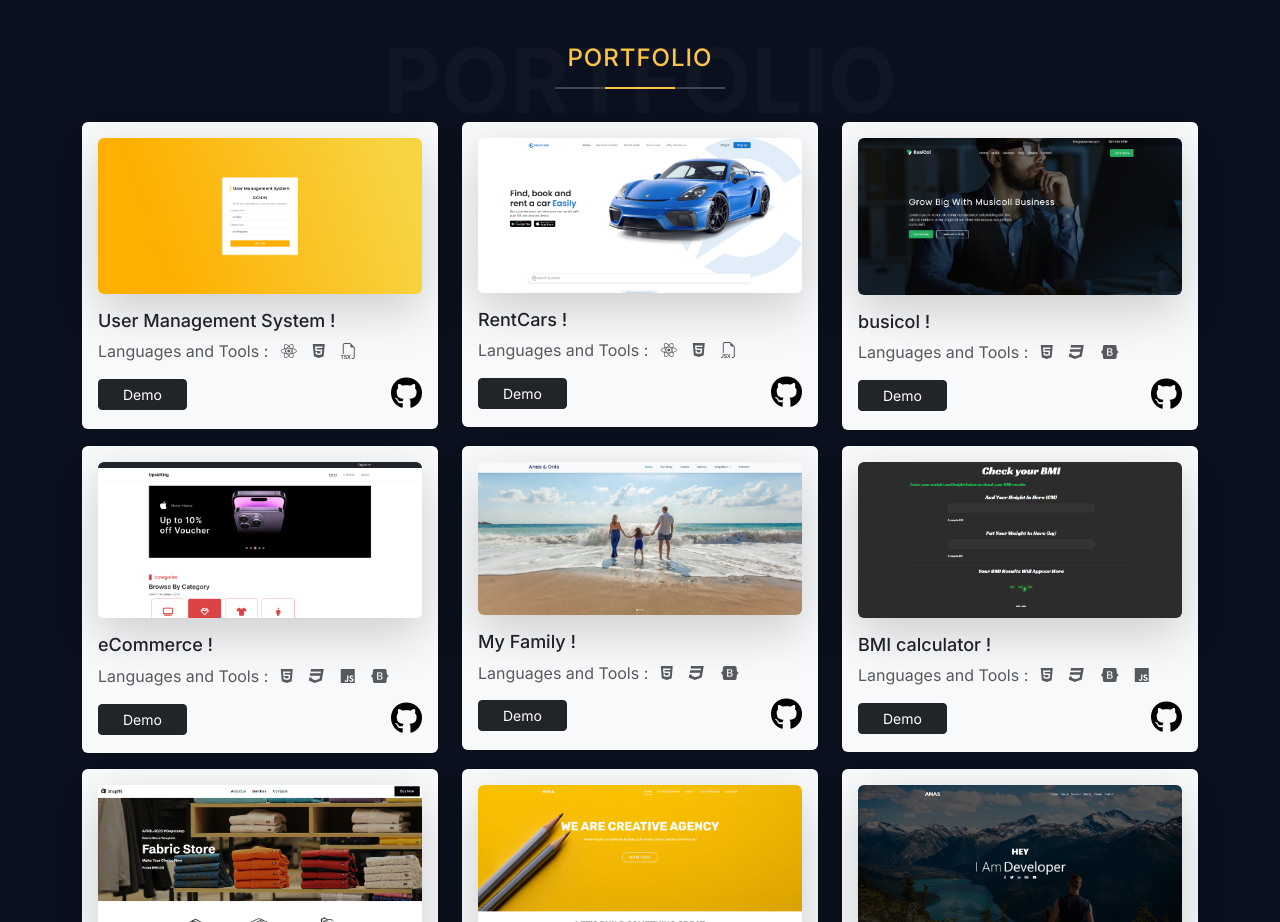
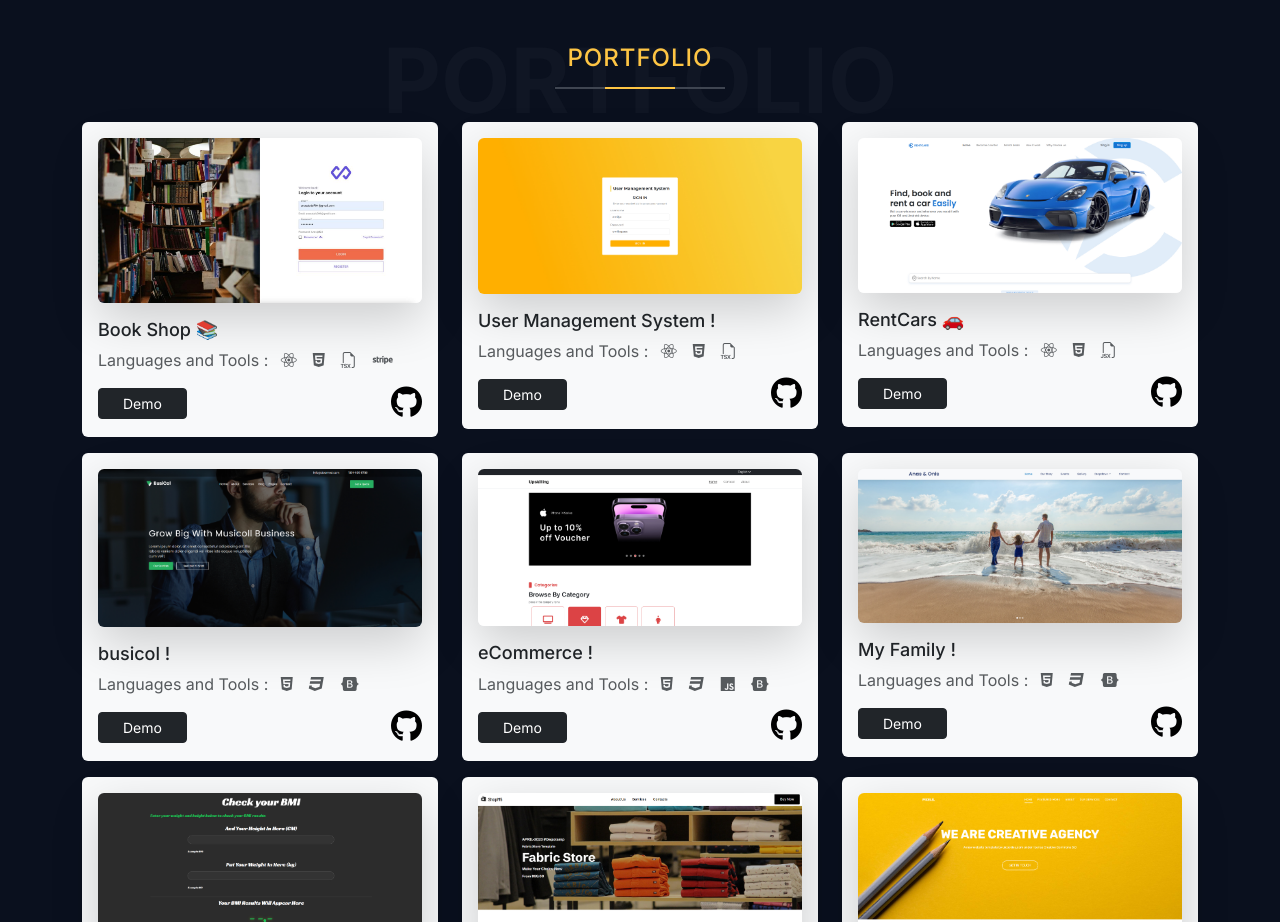
Before and after one commit to onisEg/resume, a React (Vite) app: page / in a window 1280 px wide. Shown: the part 1180-2102 px from the top of the page. Built offline with nearby package versions, Linux system fonts and the light colour scheme.

Commit message:
add bookshop project

```diff
--- a/src/components/Portfolio/Portfolio.jsx
+++ b/src/components/Portfolio/Portfolio.jsx
@@ -10,6 +10,17 @@ export default function Portfolio() {
         <div className="container">
           <div className="row">
             <PortfolioItem
+              img="/public/portfolio/bookshop.jpeg"
+              projectTitle="Book Shop 📚"
+              projectLink="https://bookshop-chi-six.vercel.app"
+              projectGitLike="https://github.com/onisEg/bookshop"
+              class1="fa-brands fa-react "
+              class2="fa-brands fa-html5"
+              class3="bi bi-filetype-tsx"
+              class4="fa-brands fa-stripe"
+
+            />
+            <PortfolioItem
               img="/portfolio/ums.jpg"
               projectTitle="User Management System !"
               projectLink="https://user-management-system-orpin.vercel.app/"
@@ -20,7 +31,7 @@ export default function Portfolio() {
             />
             <PortfolioItem
               img="/portfolio/carRent.jpg"
-              projectTitle="RentCars !"
+              projectTitle="RentCars 🚗"
               projectLink="https://cars-mocha-phi.vercel.app/"
               projectGitLike="https://github.com/onisEg/cars"
               class1="fa-brands fa-react "
```
Also changed, not shown: public/portfolio/bookshop.jpeg (added).
